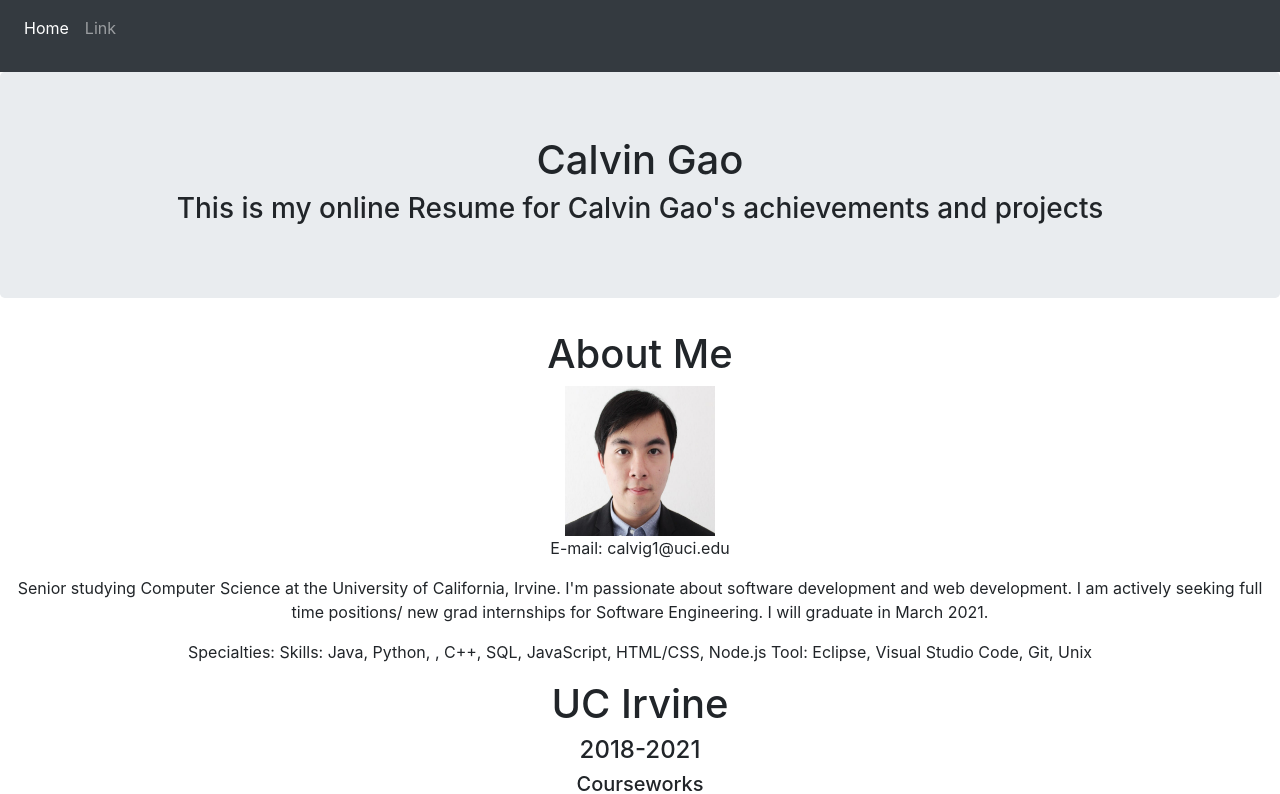
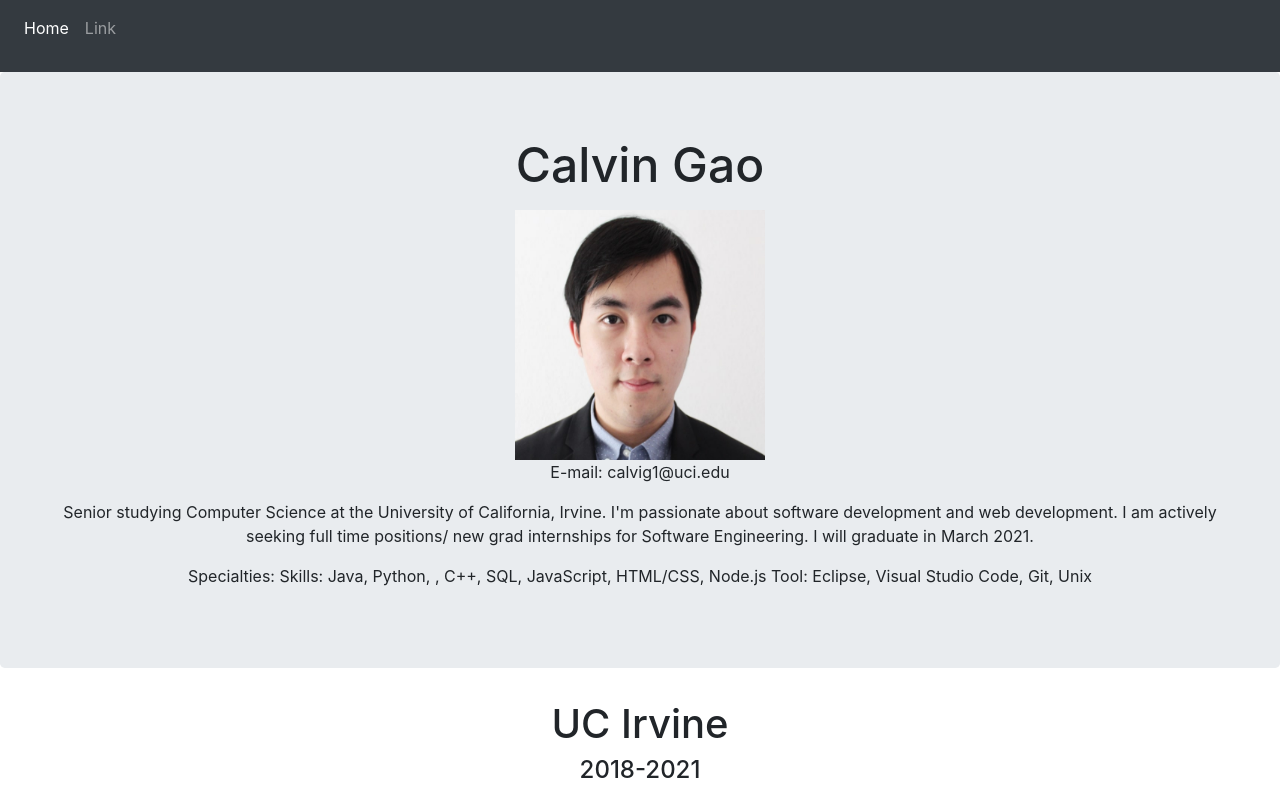
Before and after one commit to calvin-gao/myPortfolio, a React (Create React App) app: page / in a window 1280 px wide. Shown: the top 794 px of the page. Built offline with nearby package versions, Linux system fonts and the light colour scheme.

Commit message:
updating text

```diff
--- a/src/App.css
+++ b/src/App.css
@@ -13,3 +13,8 @@ ul {
   justify-content: center;
   display: inline-block;
 }
+
+#name{
+  font-size: 48px;
+  margin-bottom: 16px;
+}
--- a/src/App.js
+++ b/src/App.js
@@ -15,8 +15,8 @@ function App() {
       <NavBar/>
       <div class="jumbotron">
       <Intro />
+      <AboutMe/>
       </div>
-      <AboutMe/>
       <Education/>
 
       <div class="container">
--- a/src/components/AboutMe.jsx
+++ b/src/components/AboutMe.jsx
@@ -3,8 +3,7 @@ import calvinPic from '../img/calvin.jpg';
 
 const AboutMe = () =>(
     <div class="center">
-        <h1>About Me</h1>
-        <img src = {calvinPic} alt="Profile" width="150" height= "150"></img>
+        <img src = {calvinPic} alt="Profile" width="250" height= "250"></img>
         <p>E-mail: calvig1@uci.edu</p>
         <p>
 
--- a/src/components/introComponent.jsx
+++ b/src/components/introComponent.jsx
@@ -2,8 +2,7 @@ import React from 'react';
 
 const Intro = () =>{
     return ( <div class="center">
-            <h1> Calvin Gao  </h1>
-            <h3> This is my online Resume for Calvin Gao's achievements and projects </h3>
+            <h1 id="name"> Calvin Gao  </h1>
     </div>);
 }
 
```
Also changed, not shown: 1 other file (tests, documents, lock files or other folders).
